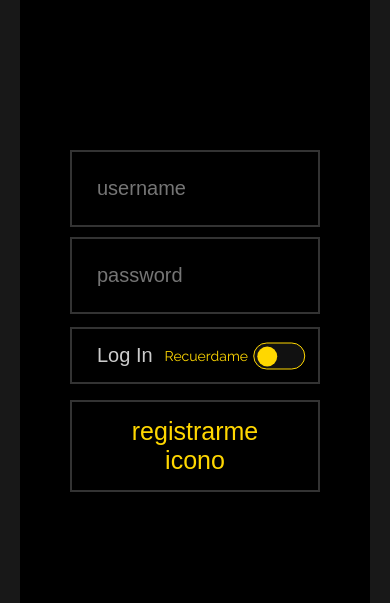
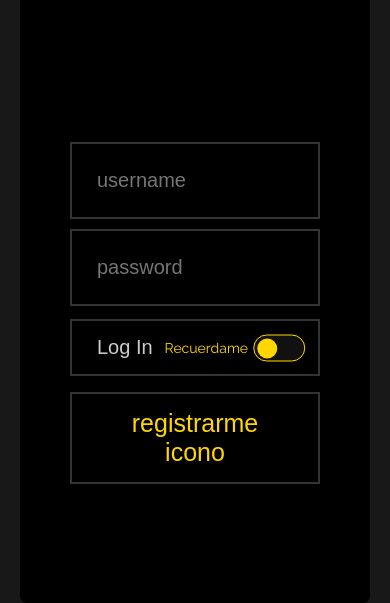
Before and after one commit to EmanuelRigo/videoteca, a plain HTML site: page index.html in a window 390 px wide. Shown: the part 241-844 px from the top of the page. Drawn offline with nearby package versions, Linux system fonts and the light colour scheme; some packages are replaced by stand-ins of ours; a script that the page names is missing; a web font is replaced by a local one.

Commit message:
arreglando login css

```diff
--- a/css/style.css
+++ b/css/style.css
@@ -18,8 +18,6 @@ body {
   display: flex;
   align-items: center;
   justify-content: center;
-  overflow-y: scroll;
-  /* overflow-x: hidden; */
 }
 
 .container {
@@ -31,7 +29,6 @@ body {
   display: flex;
   justify-content: space-evenly;
   border-radius: 7px;
-  margin-top: 50px;
   flex-direction: column;
   box-sizing: border-box;
 }
@@ -561,16 +558,18 @@ li a:hover {
 }
 /* fin del checkboox */
 
-.disabled {
-  display: none;
-}
-
 @media (max-width: 800px) {
   .secondBody {
     width: 100%;
   }
+
+  .container1 {
+    height: 100%;
+  }
+
   .container {
     width: 100%;
+    height: 100%;
     margin: 0;
   }
   .form {
@@ -1050,3 +1049,7 @@ li a:hover {
     top: 30px;
   } */
 }
+
+.disabled {
+  display: none;
+}
```
Also changed, not shown: index2.html (renamed from login.html).
